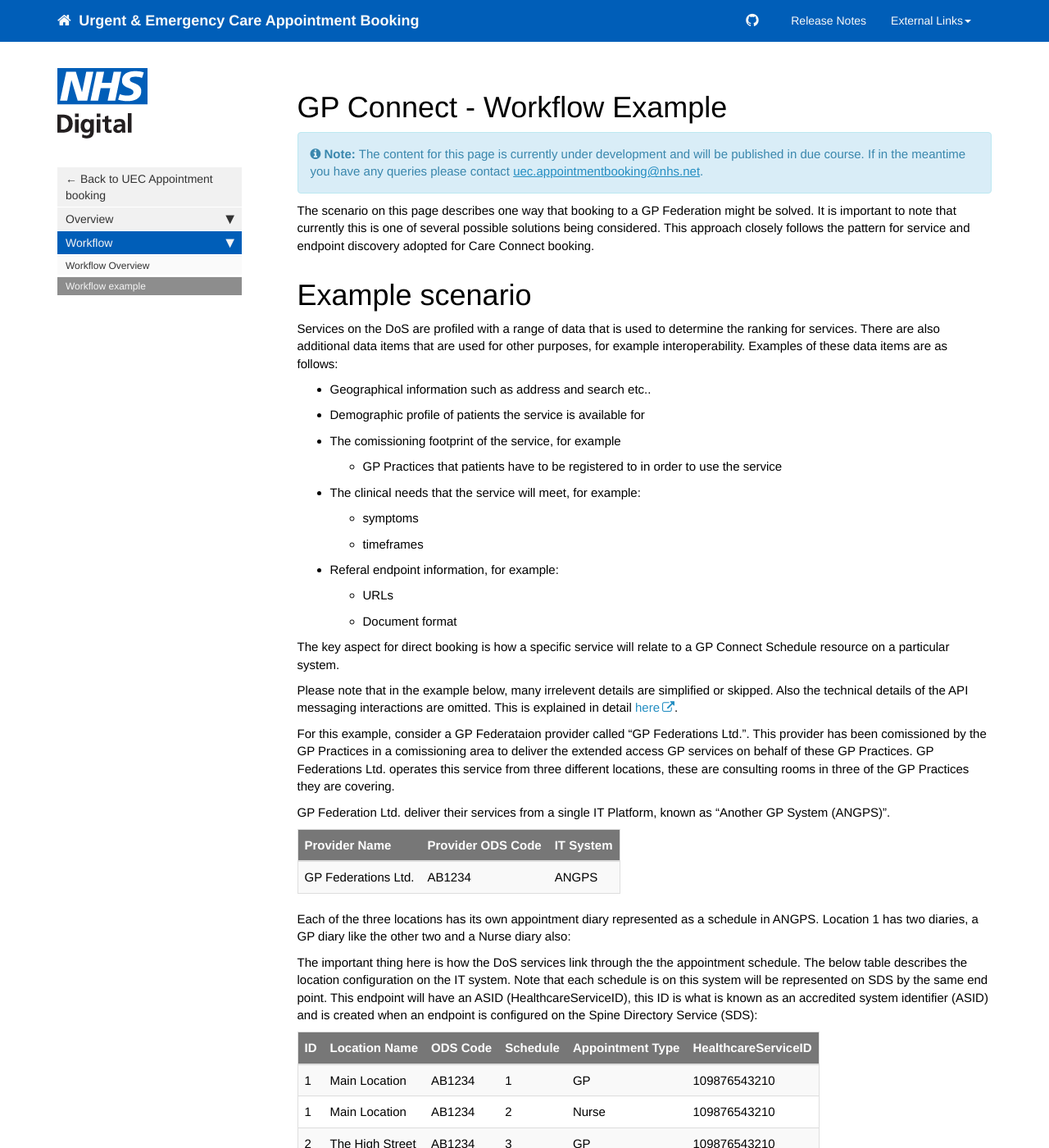
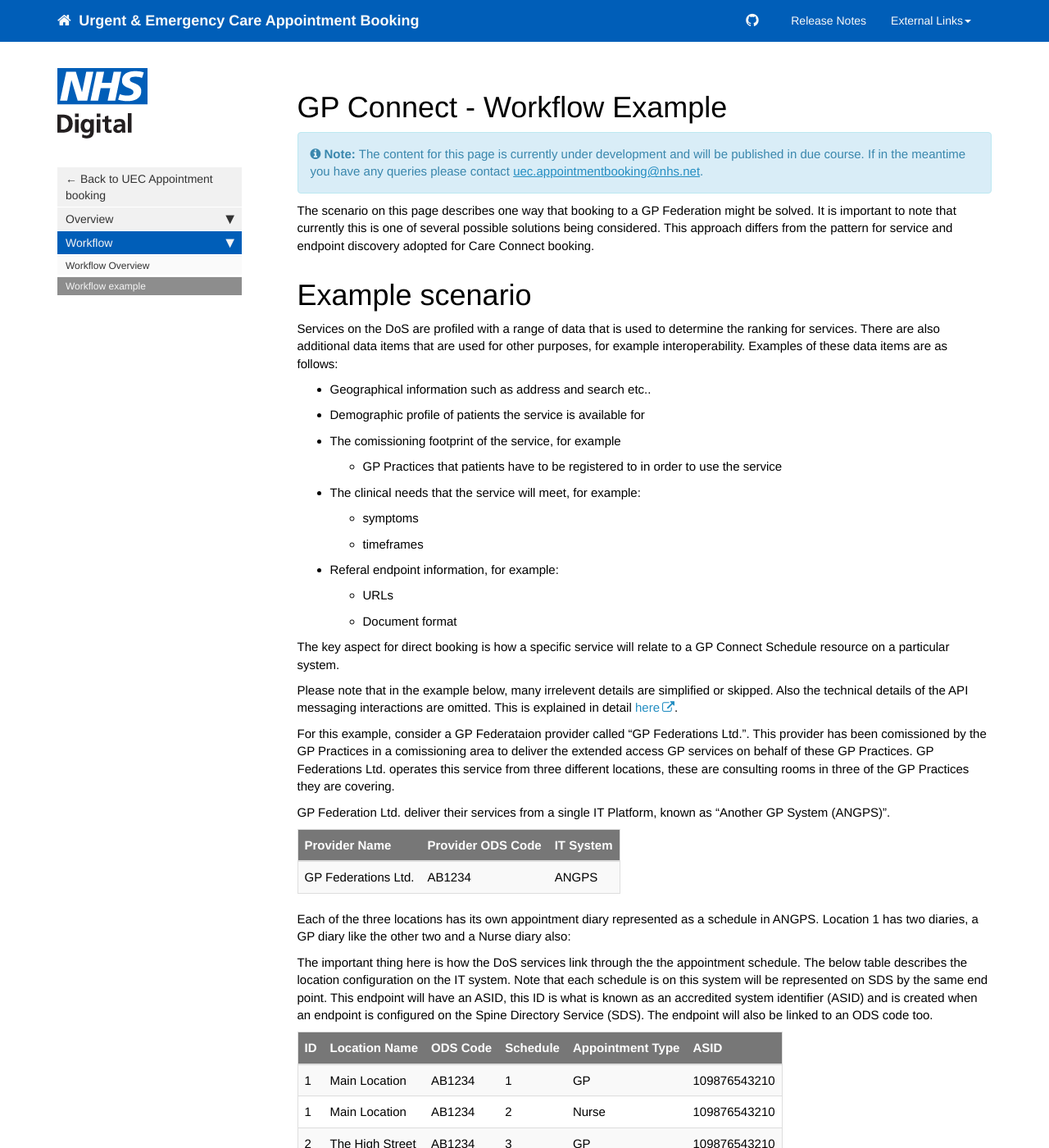
Before and after one commit to nhsd-a2si/docs-uec-appts, a Jekyll site: the page built from _pages/functional_spec/gpc/gpc_wfexample.md, in a window 1280 px wide and 1400 px high. Shown: the whole window at 82% size. Built offline with Jekyll 4.4.1, drawn with Linux system fonts in a browser that asks for light colours; nearby versions of some CDN libraries; some of the changed text lies outside the part shown.

Commit message:
Update gpc_wfexample.md

```diff
--- a/_pages/functional_spec/gpc/gpc_wfexample.md
+++ b/_pages/functional_spec/gpc/gpc_wfexample.md
@@ -10,7 +10,7 @@ folder: functional_spec
 
 {% include note-notpublished.html %}
 
-The scenario on this page describes one way that booking to a GP Federation might be solved. It is important to note that currently this is one of several possible solutions being considered. This approach closely follows the pattern for service and endpoint discovery adopted for Care Connect booking.
+The scenario on this page describes one way that booking to a GP Federation might be solved. It is important to note that currently this is one of several possible solutions being considered. This approach differs from the pattern for service and endpoint discovery adopted for Care Connect booking.
 
 # Example scenario
 
@@ -48,10 +48,10 @@ Each of the three locations has its own appointment diary represented as a sched
 <script type="text/javascript" src="https://www.draw.io/js/viewer.min.js"></script>
 
 
-The important thing here is how the DoS services link through the the appointment schedule. The below table describes the location configuration on the IT system. Note that each schedule is on this system will be represented on SDS by the same end point. This endpoint will have an ASID (HealthcareServiceID), this ID is what is known as an accredited system identifier (ASID) and is created when an endpoint is configured on the Spine Directory Service (SDS):
+The important thing here is how the DoS services link through the the appointment schedule. The below table describes the location configuration on the IT system. Note that each schedule is on this system will be represented on SDS by the same end point. This endpoint will have an ASID, this ID is what is known as an accredited system identifier (ASID) and is created when an endpoint is configured on the Spine Directory Service (SDS). The endpoint will also be linked to an ODS code too.
 
 
-ID  |  Location Name  | ODS Code | Schedule | Appointment Type | HealthcareServiceID
+ID  |  Location Name  | ODS Code | Schedule | Appointment Type | ASID
 ----|-----------------|----------|----------|------------------|---------------------
 1   | Main Location   | AB1234   | 1        | GP               | 109876543210
 1   | Main Location   | AB1234   | 2        | Nurse            | 109876543210
@@ -59,12 +59,11 @@ ID  |  Location Name  | ODS Code | Schedule | Appointment Type | HealthcareServi
 3   | Other Town GP   | AB1234   | 4        | GP               | 109876543210
 
 
-This service will most likely be represented on the DoS as a single service, the table below shows key information about the associated DoS service and the HealthcareServiceID defined against this service, Note that each service has its own unique HealthcareServiceID:
-
+This service will most likely be represented on the DoS as a single service, the table below shows key information about the associated DoS service and the HealthcareServiceID defined against this service (in the endpoint details),
 
 Service Type | DoS ID  | Service Name                 | Service ODS Code | HealthcareServiceID
 -------------|---------|------------------------------|------------------|---------------------------
-GP Federation| 123456  | GP Hub - GP Federations Ltd. |      AB1234      | 109876543210
+GP Federation| 123456  | GP Hub - GP Federations Ltd. |      AB1234      | ODS:AB1234
 
 
 From this information we can see that this DoS service will have 1 to many appointment schedules. At this stage ODS code is not relevent to the booking process which means that the location and slot ambiguity caused by the brittle relationship between ODS code, the service, its locations and schedules is removed.
```
